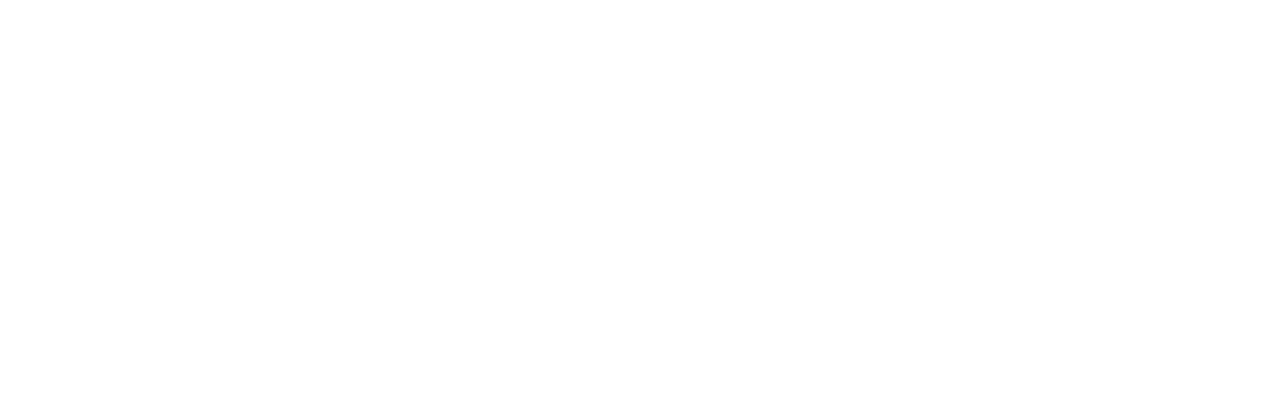
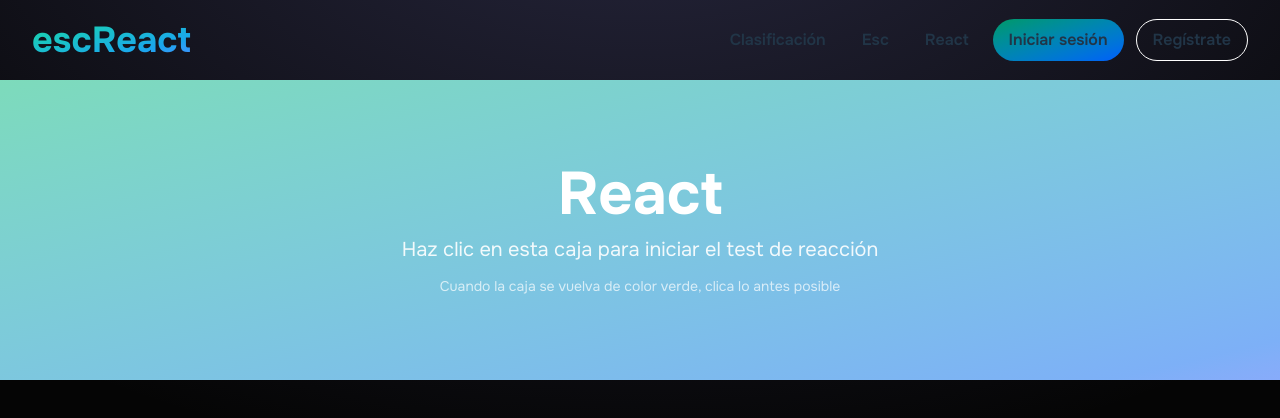
Before and after one commit to Dayv1dDev/escReact, a React (Vite) app in the folder client/: page /react in a window 1280 px wide. Before the commit this address had no page. Shown: the top 418 px of the page. Built offline with nearby package versions, Linux system fonts and the light colour scheme.

Commit message:
Add React component for reaction test game and integrate with NavBar

```diff
--- a/client/src/App.jsx
+++ b/client/src/App.jsx
@@ -5,6 +5,7 @@
 import Home from './pages/Home.jsx';
 import Leaderboards from './pages/Leaderboards.jsx';
 import Login from './pages/Login.jsx';
+import React from './pages/React.jsx';
 import Register from './pages/Register.jsx';
 
 function App() {
@@ -15,6 +16,7 @@
         <Route path="/login" element={<Login />} />
         <Route path="/register" element={<Register />} />
         <Route path="/esc" element={<Esc />} />
+        <Route path="/react" element={<React />} />
         <Route path="/leaderboards" element={<Leaderboards />} />
       </Routes>
     </UserContextProvider>
--- /dev/null
+++ b/client/src/pages/React.jsx
@@ -0,0 +1,50 @@
+import { Link } from "react-router-dom";
+import { useState, useRef } from "react";
+import NavBar from "../components/NavBar";
+import MainBackground from "../components/MainBackground";
+
+export default function React() {
+    const startBoxRef = useRef(null);
+    const gameBoxRef = useRef(null);
+
+    function handleStartGame() {
+        startBoxRef.current.classList.add("opacity-0", "pointer-events-none");
+        gameBoxRef.current.classList.remove("opacity-0", "pointer-events-none");
+
+        gameBoxRef.current.classList.add("bg-red-500/50");
+        setTimeout(() => {
+            gameBoxRef.current.classList.remove("bg-red-500/50");
+            gameBoxRef.current.classList.add("bg-green-500/50");
+        }, Math.floor(Math.random() * 2000) + 3000);
+    }
+
+    function handleBoxClick() {
+        startBoxRef.current.classList.remove("bg-green-500/50");
+        startBoxRef.current.classList.add("bg-red-500/50");
+        setTimeout(() => {
+            startBoxRef.current.classList.remove("bg-red-500/50");
+            startBoxRef.current.classList.add("bg-green-500/50");
+        }, Math.floor(Math.random() * 2000) + 3000);
+    }
+
+    return (
+        <main className="absolute top-0 left-0 w-full h-full flex items-center justify-center">
+            <MainBackground />
+            <NavBar />
+            <button disabled={false} ref={startBoxRef} onClick={handleStartGame} className="absolute top-20 h-[calc(100%-500px)] w-full flex flex-col gap-3 items-center justify-center bg-gradient-to-br from-emerald-500/50 to-blue-600/50">
+                <h1 className="text-6xl font-bold text-white">React</h1>
+                <p className="text-xl text-white/90">Haz clic en esta caja para iniciar el test de reacción</p>
+                <p className="text-sm text-white/70">Cuando la caja se vuelva de color verde, clica lo antes posible</p>
+            </button>
+            <button disabled={true} ref={gameBoxRef} onClick={handleBoxClick} className="absolute top-20 h-[calc(100%-500px)] w-full opacity-0 pointer-events-none">
+
+            </button>
+        </main>
+    )
+}
+
+{/* <div className="absolute top-0 left-0 w-full h-full flex flex-col items-center justify-center gap-4">
+        <h1 className="text-6xl font-bold text-white">EscReact</h1>
+        <p className="text-xl text-white/70">¡Pronto estará disponible!</p>
+        <p className="text-sm text-white/50">Mientras tanto, puedes visitar el <Link to={"/leaderboards"}>leaderboard de esc.</Link></p>
+</div> */}
```
